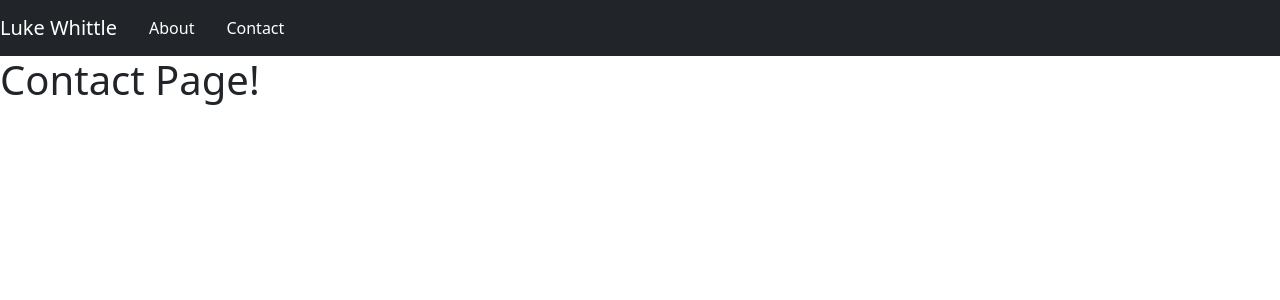
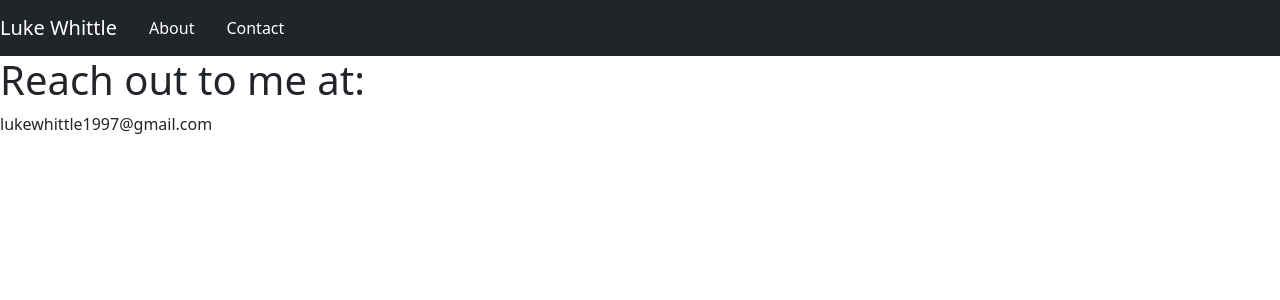
Before and after one commit to whittlel/luke-whittle-resume, a React (Create React App) app: page /Contact in a window 1280 px wide. Shown: the top 300 px of the page. Built offline with nearby package versions, Linux system fonts and the light colour scheme.

Commit message:
basic contact info

```diff
--- a/src/Routes/Contact.js
+++ b/src/Routes/Contact.js
@@ -2,7 +2,12 @@ import React from "react";
 
 class Contact extends React.Component {
   render() {
-    return <h1>Contact Page!</h1>;
+    return (
+      <div>
+        <h1>Reach out to me at:</h1>
+        <p>lukewhittle1997@gmail.com</p>
+      </div>
+    );
   }
 }
 
```
